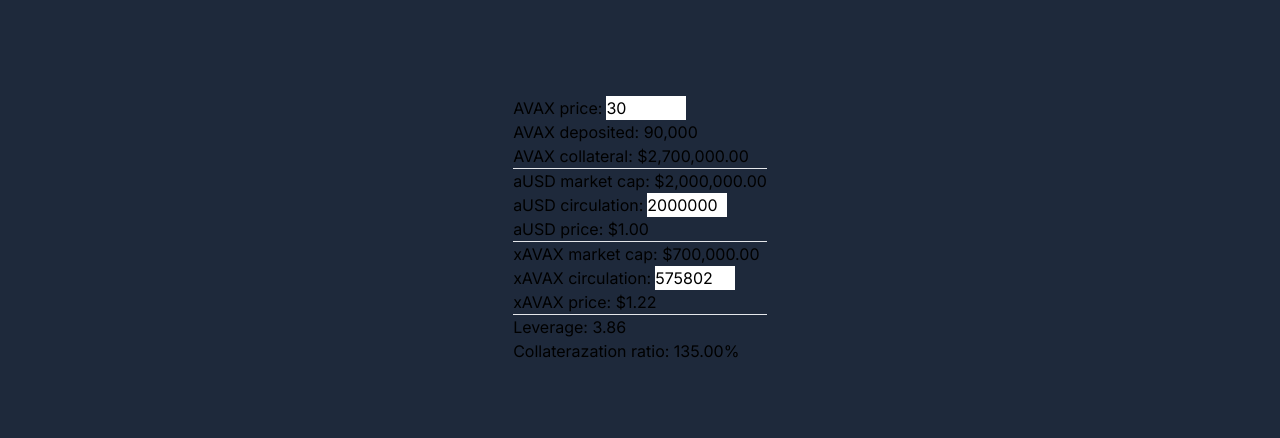
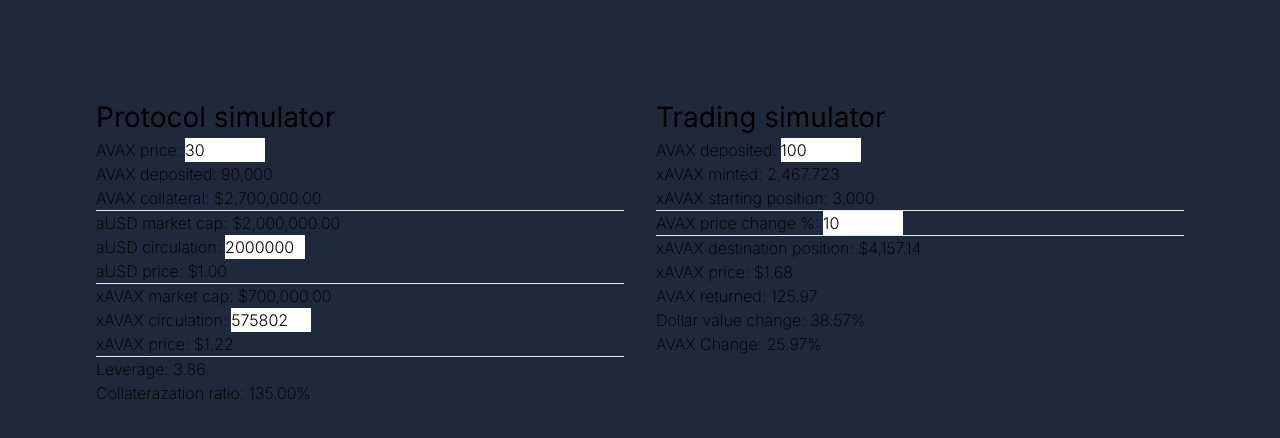
Before and after one commit to ceyhunalatte/sj-calculator, a Next.js app: page / in a window 1280 px wide. Shown: the top 438 px of the page. Built offline with nearby package versions, Linux system fonts and the light colour scheme.

Commit message:
add trading calculator
Other updates:
- Fixed route name typo for app/components
- Updated default export for store objects

```diff
--- a/src/app/coponents/protocol.tsx
+++ b/src/app/components/protocol.tsx
@@ -1,8 +1,8 @@
 'use client'
 
-import React, { useState } from 'react';
+import React from 'react';
 import { formatCurrency, formatNumber } from '@/lib/formatNumber';
-import { useProtocolStore } from '@/store/protocolStore';
+import useProtocolStore from '@/store/protocolStore';
 import Input from '@/components/input';
 
 const Protocol = ({  }) => {
@@ -27,15 +27,16 @@ const Protocol = ({  }) => {
 
   // As long as the total value of AVAX collateral is greater than
   // aUSD market cap, aUSD is always $1. AVAX colleteral value cannot be exceeded
+  // IMPORTANT: Rest of the calculations respect this rule
   const trueAusdPrice = avaxCollateral > trueAusdMarketCap
     ? 1
     : avaxCollateral / ausdCirculation;
 
-  const xavaxMarketCap = avaxCollateral - trueAusdMarketCap > 0
-    ? avaxCollateral - ausdMarketCap
+  const xavaxMarketCap = avaxCollateral > trueAusdMarketCap
+    ? avaxCollateral - trueAusdMarketCap
     : 0;
 
-  const xavaxPrice = avaxCollateral >= ausdMarketCap
+  const xavaxPrice = avaxCollateral > trueAusdMarketCap
     ? xavaxMarketCap / xavaxCirculation
     : 0;
 
@@ -43,6 +44,8 @@ const Protocol = ({  }) => {
 
   return (
     <div className='h-[100%] flex-1 flex flex-col'>
+      <h2>Protocol simulator</h2>
+
       <div className='flex-row flex'>
         <p>AVAX price:</p>
         <Input
--- /dev/null
+++ b/src/app/components/trading.tsx
@@ -0,0 +1,121 @@
+'use client'
+
+import React from 'react';
+import Input from '@/components/input';
+import useTradingStore from '@/store/tradeStore';
+import useProtocolStore from '@/store/protocolStore';
+import { formatCurrency, formatNumber } from '@/lib/formatNumber';
+
+const Trading = ({ }) => {
+  const {
+    deposited,
+    changePercent,
+    updateDeposited,
+    updateChangePercent
+  } = useTradingStore();
+  const {
+    avaxPrice,
+    avaxDeposited,
+    ausdCirculation,
+    baseAusdPrice,
+    xavaxCirculation
+  } = useProtocolStore();
+
+  // Calculate the new AVAX price based on percentage
+  const newAvaxPrice = avaxPrice + avaxPrice * changePercent / 100
+
+  // Helper to get xAVAX changes dynamically with the help of
+  // protocolStore, returns both starting and new positions.
+  // isNew: if true, returns new position
+  function getXavaxPrice(isNew?: boolean): number {
+    const avaxCollateral = (isNew ? newAvaxPrice : avaxPrice) * avaxDeposited;
+    const ausdMarketCap = ausdCirculation * baseAusdPrice;
+    const collateralizationRatio = (avaxCollateral / ausdMarketCap) * 100;
+    const trueAusdMarketCap = collateralizationRatio > 100
+      ? ausdCirculation
+      : avaxCollateral;
+
+    const xavaxMarketCap = avaxCollateral > trueAusdMarketCap
+      ? avaxCollateral - trueAusdMarketCap
+      : 0;
+
+    return avaxCollateral > trueAusdMarketCap
+      ? xavaxMarketCap / xavaxCirculation
+      : 0;
+  }
+
+  // Helper to get amount of total xAVAX minted depending on
+  // deposited AVAX amount and price of AVAX
+  // isNew: if true, returns based on updated xAVAX price
+  function getMinted(isNew?: boolean): number {
+    return (deposited * avaxPrice) / getXavaxPrice(isNew);
+  }
+
+  // Helper to get position depending on xAVAX price
+  // isNew: if true, returns new position
+  function getPosition(isNew?: boolean): number {
+    return getMinted() * getXavaxPrice(isNew);
+  }
+
+  // Other dynamic values
+  const avaxReturned =
+    getPosition(true) / (avaxPrice + avaxPrice * changePercent / 100);
+  const changeInUsd = (getPosition(true) - getPosition()) / getPosition() * 100;
+  const changeInAvax = (avaxReturned - deposited) / deposited * 100;
+
+  return (
+    <div className='h-[100%] flex-1 flex flex-col'>
+      <h2>Trading simulator</h2>
+
+      <div className='flex-row flex'>
+        <p>AVAX deposited:</p>
+        <Input
+          value={deposited.toString()}
+          onChange={(e) => updateDeposited(Number((e.target as HTMLInputElement).value))}
+        />
+      </div>
+
+      <div className='flex-row flex'>
+        <p>xAVAX minted: {formatNumber(getMinted())}</p>
+      </div>
+
+      <div className='flex-row flex'>
+        <p>xAVAX starting position: {formatNumber(getPosition())}</p>
+      </div>
+
+      <hr />
+
+      <div className='flex-row flex'>
+        <p>AVAX price change %:</p>
+        <Input
+          value={changePercent.toString()}
+          onChange={(e) => updateChangePercent(Number((e.target as HTMLInputElement).value))}
+        />
+      </div>
+
+      <hr />
+
+      <div className='flex-row flex'>
+        <p>xAVAX destination position: {formatCurrency(getPosition(true))}</p>
+      </div>
+
+      <div className='flex-row flex'>
+        <p>xAVAX price: {formatCurrency(getXavaxPrice(true))}</p>
+      </div>
+
+      <div className='flex-row flex'>
+        <p>AVAX returned: {avaxReturned.toFixed(2)}</p>
+      </div>
+
+      <div className='flex-row flex'>
+        <p>Dollar value change: {changeInUsd.toFixed(2)}%</p>
+      </div>
+
+      <div className='flex-row flex'>
+        <p>AVAX Change: {changeInAvax.toFixed(2)}%</p>
+      </div>
+    </div>
+  );
+};
+
+export default Trading;
--- a/src/app/globals.css
+++ b/src/app/globals.css
@@ -31,3 +31,25 @@ body {
     text-wrap: balance;
   }
 }
+
+h1 {
+  font-size: 2rem;
+  font-weight: 600
+}
+
+h2 {
+  font-size: 1.75rem;
+  font-weight: 400;
+}
+
+h3 {
+  font-size: 1.50rem;
+}
+
+input, p {
+  font-weight: 300;
+}
+
+p {
+  font-weight: 200;
+}
--- a/src/app/layout.tsx
+++ b/src/app/layout.tsx
@@ -19,4 +19,4 @@ export default function RootLayout({
       <body className={inter.className}>{children}</body>
     </html>
   );
-}
+};
--- a/src/app/page.tsx
+++ b/src/app/page.tsx
@@ -1,9 +1,11 @@
-import Protocol from "./coponents/protocol";
+import Protocol from './components/protocol';
+import Trading from './components/trading';
 
 export default function Home() {
   return (
-    <main className='flex min-h-screen flex-col items-center justify-center p-24 bg-slate-800'>
+    <main className='flex min-h-screen items-start justify-center p-24 bg-slate-800 gap-8'>
       <Protocol />
+      <Trading />
     </main>
   );
 }
--- a/src/store/protocolStore.ts
+++ b/src/store/protocolStore.ts
@@ -18,7 +18,7 @@ type Actions = {
   updateXavaxCirculation: (value: number) => void
 };
 
-export const useProtocolStore = create<State & Actions>((set) => ({
+export default create<State & Actions>((set) => ({
   avaxPrice: 30,
   avaxDeposited: 90000,
   ausdCirculation: 2000000,
--- /dev/null
+++ b/src/store/tradeStore.ts
@@ -0,0 +1,22 @@
+import { create } from 'zustand';
+
+/**
+ * Trade data store with initial state & update actions.
+ */
+
+type State = {
+  deposited: number,
+  changePercent: number
+};
+
+type Actions = {
+  updateDeposited: (value: number) => void,
+  updateChangePercent: (value: number) => void
+};
+
+export default create<State & Actions>((set) => ({
+  deposited: 100,
+  changePercent: 10,
+  updateDeposited: (value) => set(() => ({ deposited: value })),
+  updateChangePercent: (value) => set(() => ({ changePercent: value }))
+}));
```
